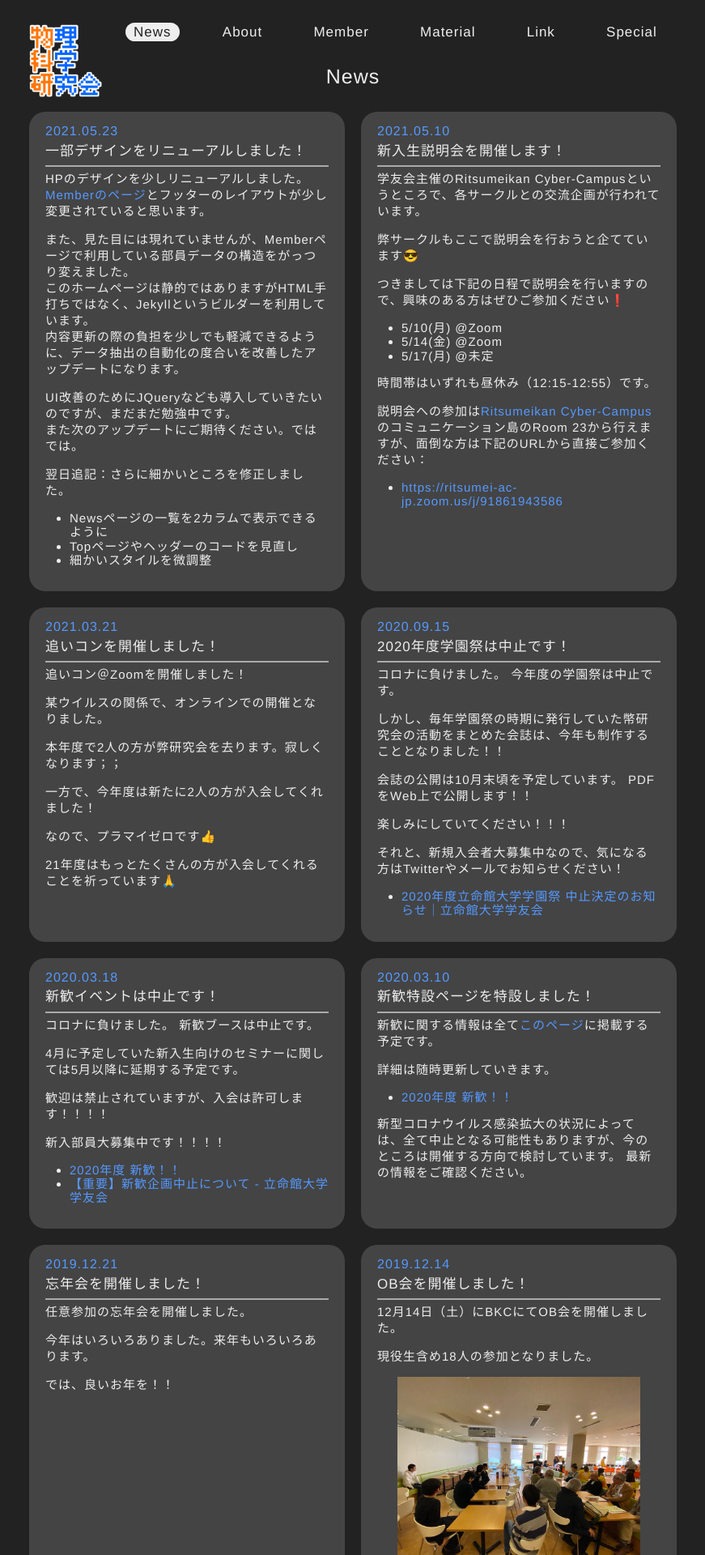
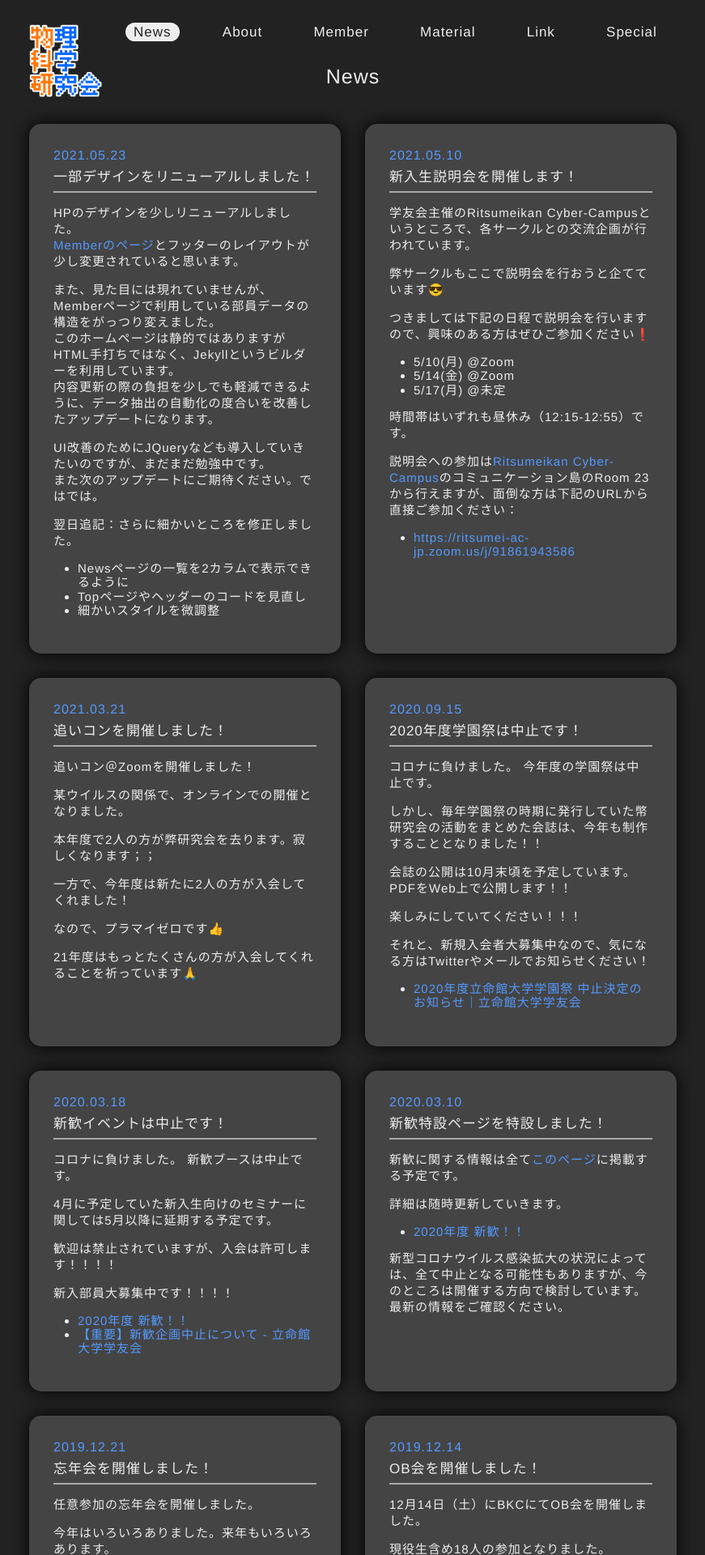
Before and after one commit to vuccaken/vuccaken.github.io, a Jekyll site: the page built from _pages/news.html, in a window 1280 px wide. Shown: the top 1920 px of the page at 81% size, without its empty margins (204-1075 px from the left). Built offline with Jekyll 4.4.1, drawn with Linux system fonts in a browser that asks for light colours; nearby versions of some CDN libraries; comment, search, counter and statistics services are not loaded.

Commit message:
renewal news

```diff
--- a/_pages/news.html
+++ b/_pages/news.html
@@ -5,12 +5,15 @@ toc: false
 
 <div class="news-wrap">
   {% for post in site.posts %}
-  <div class="news_article" id="{{ post.url }}">
-    <div class="date">{{ post.date | date: "%Y.%m.%d" }}</div>
-    <h1 class="title">{{ post.title }}</h1>
-    <div class="content">
-    {{ post.content }}
-    </div>
-  </div>
+    <article class="news-article" id="{{ post.url }}">
+      <header class="news-header">
+        <span class="date">{{ post.date | date: "%Y.%m.%d" }}</span>
+        <h1 class="title">{{ post.title }}</h1>
+      </header>
+
+      <div class="news-content">
+        {{ post.content }}
+      </div>
+    </article>
   {% endfor %}
 </div>
--- a/_sass/pages/news.scss
+++ b/_sass/pages/news.scss
@@ -1,48 +1,42 @@
 //
 // News
 //
+.news-wrap {
+  padding-top: $spacing-unit / 2;
 
-$side-margin: 20px;
+  display: grid;
+  grid-template-columns: repeat(auto-fit, minmax(350px, 1fr));
+  gap: $spacing-unit;
+  // justify-items: center;
 
-.news-wrap {
-  display: grid;
-  grid-gap: 20px;
-  // justify-items: center;
-  grid-template-columns: repeat(auto-fit, minmax(350px, 1fr));
-  @media screen and (max-width: 400px) {
+  // required content width: news-article width + side margins
+  @media screen and (max-width: 350px + $spacing-unit * 2) {
+    // cancel min-width of news-article
     grid-template-columns: 100%;
+    // URLがうまく折り返さないので、これで強制する。
+    word-break: break-all;
   }
-  // border: solid 1px tomato;
 }
-.news_article {
+
+.news-article {
+  padding: $spacing-unit;
+  border-radius: $spacing-unit / 2;
   background-color: $bg-color-sub;
-  border-radius: 20px;
-  padding: 15px $side-margin;
+  box-shadow: 0px 0px 20px 0px black;
+}
+
+.news-header {
+  border-bottom: solid 2px #aaa;
+  margin-bottom: $spacing-unit / 2;
+
   .date {
+    // margin-bottom: $spacing-unit / 4;
     color: $text-color-sub;
     font-size: .16rem;
   }
-  .title { // h1
-    margin: 5px 0;
-    padding: 0;
-    padding-bottom: 8px;
-    border-bottom: solid 2px #aaa;
-    text-align: left;
+  h1.title {
+    margin-top: $spacing-unit / 4;
+    margin-bottom: $spacing-unit / 4;
     font-size: .17rem;
   }
-  .content {
-    p {
-      margin-left: 0;
-      margin-right: 0;
-    }
-    // code block
-    .highlight{
-      font-size: 95%;
-      margin: 5px -1*$side-margin;
-      pre {
-        margin: 0 15px;
-        padding: 5px 0;
-      }
-    }
-  }
 }
```
